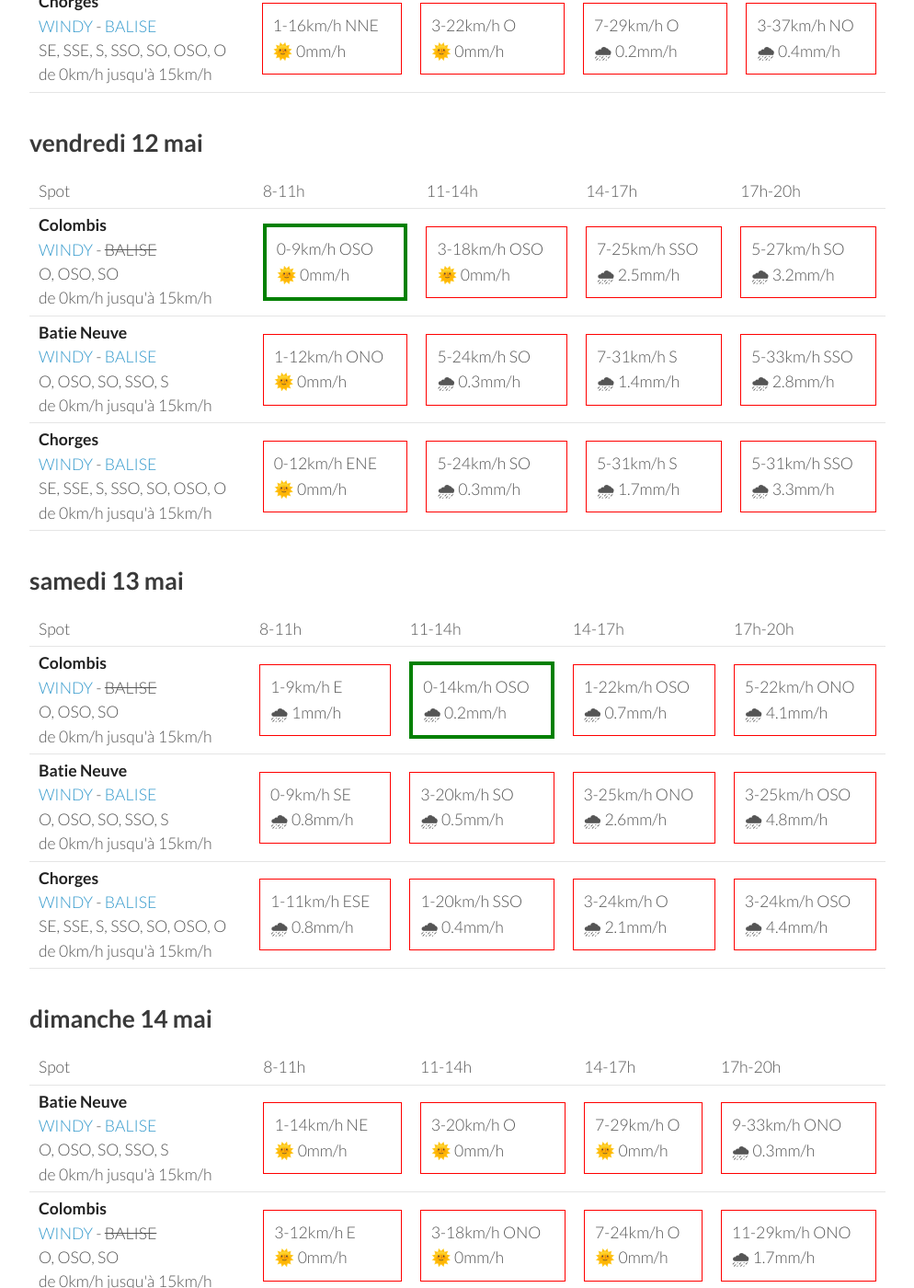
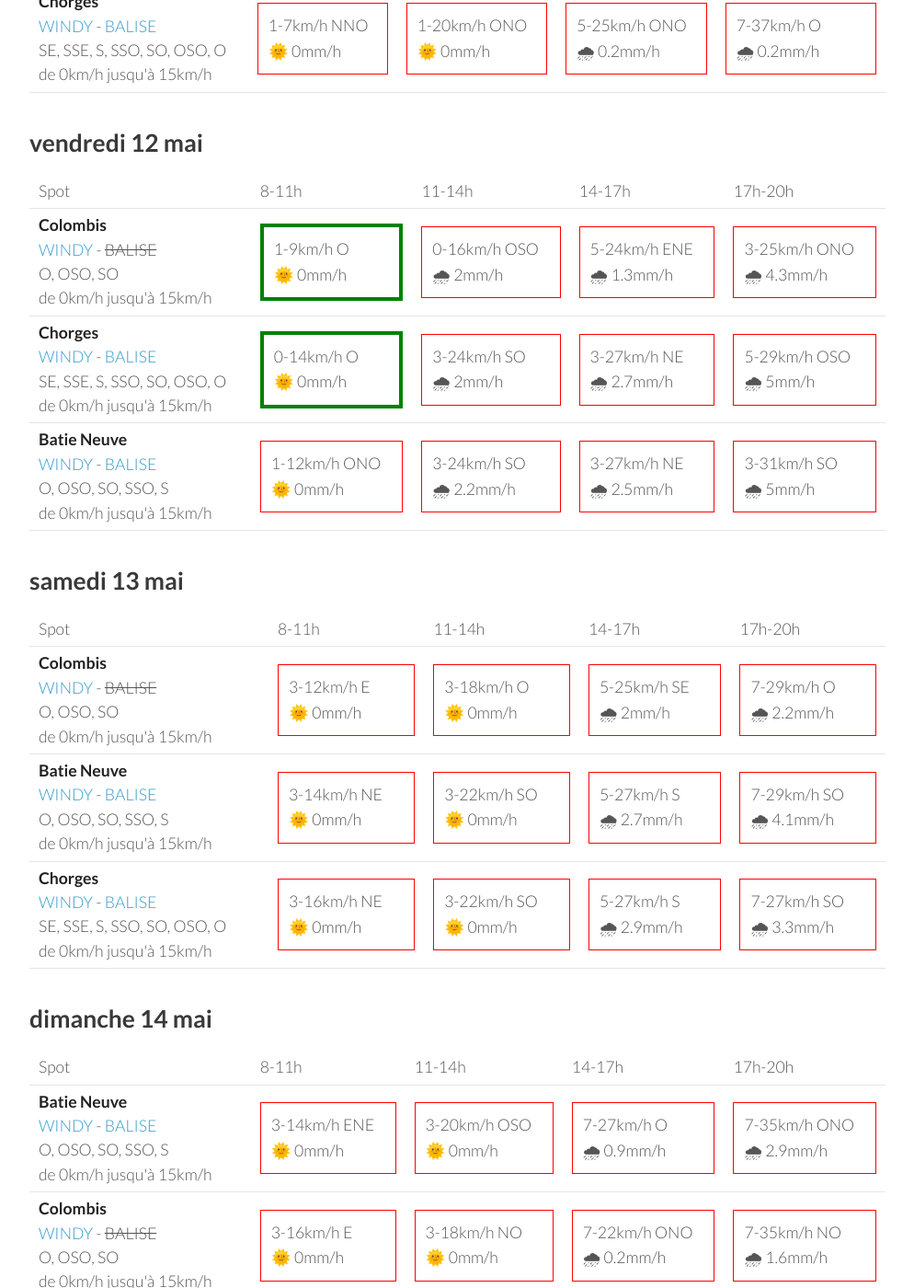
Before and after one commit to parapente-dans-le-nord/parapente-dans-le-nord.github.io, a Jekyll site: the page built from serre_poncon.markdown, in a window 1280 px wide and 1400 px high, scrolled down 1568 px. Shown: the whole window at 92% size, without its empty margins (26-1020 px from the left). Built offline with Jekyll 4.4.1, drawn with Linux system fonts in a browser that asks for light colours; some of the changed text lies outside the part shown.

Commit message:
update index.markdown

```diff
--- a/serre_poncon.markdown
+++ b/serre_poncon.markdown
@@ -22,30 +22,30 @@ page mise à jour le mardi 09 mai 17:31
       <td>17h-20h</td>
     </tr>
 <tr>
+        <td><strong>Colombis</strong><br><a href="https://windy.com/44.494/6.216?44.559,6.262,10">WINDY</a> - <span class="no-balise"> BALISE </span><br> <span class="vent-favorable">O, OSO, SO</span><br><span class="force-vent">de 0km/h jusqu'à 15km/h</span> </td>
+
+            <td><div class="not-flyable"><p>0-0km/h NA</p><p>🌧️ 0mm/h</p></div></td>
+            <td><div class="not-flyable"><p>0-0km/h NA</p><p>🌧️ 0mm/h</p></div></td>
+            <td><div class="not-flyable"><p>0-0km/h NA</p><p>🌧️ 0mm/h</p></div></td>
+            <td><div class="not-flyable"><p>9-29km/h O</p><p>🌧 3.9mm/h</p></div></td>
+
+    </tr>
+<tr>
         <td><strong>Batie Neuve</strong><br><a href="https://windy.com/44.584/6.236?44.559,6.262,10,m:eTtagly">WINDY</a> - <span class=""><a href="https://www.openwindmap.org/PP554">BALISE</a> </span><br> <span class="vent-favorable">O, OSO, SO, SSO, S</span><br><span class="force-vent">de 0km/h jusqu'à 15km/h</span> </td>
 
             <td><div class="not-flyable"><p>0-0km/h NA</p><p>🌧️ 0mm/h</p></div></td>
-            <td><div class="not-flyable"><p>7-16km/h SSO</p><p>🌞 0mm/h</p></div></td>
-            <td><div class="not-flyable"><p>11-24km/h SO</p><p>🌞 0mm/h</p></div></td>
-            <td><div class="not-flyable"><p>5-18km/h O</p><p>🌞 4.3mm/h</p></div></td>
-
-    </tr>
-<tr>
-        <td><strong>Colombis</strong><br><a href="https://windy.com/44.494/6.216?44.559,6.262,10">WINDY</a> - <span class="no-balise"> BALISE </span><br> <span class="vent-favorable">O, OSO, SO</span><br><span class="force-vent">de 0km/h jusqu'à 15km/h</span> </td>
-
             <td><div class="not-flyable"><p>0-0km/h NA</p><p>🌧️ 0mm/h</p></div></td>
-            <td><div class="not-flyable"><p>7-16km/h SSO</p><p>🌞 0mm/h</p></div></td>
-            <td><div class="not-flyable"><p>11-25km/h SSO</p><p>🌞 0mm/h</p></div></td>
-            <td><div class="not-flyable"><p>7-27km/h OSO</p><p>🌞 3mm/h</p></div></td>
+            <td><div class="not-flyable"><p>0-0km/h NA</p><p>🌧️ 0mm/h</p></div></td>
+            <td><div class="not-flyable"><p>3-25km/h S</p><p>🌧 3.3mm/h</p></div></td>
 
     </tr>
 <tr>
         <td><strong>Chorges</strong><br><a href="https://windy.com/44.578/6.280?44.559,6.262,10">WINDY</a> - <span class=""><a href="https://www.openwindmap.org/PP554">BALISE</a> </span><br> <span class="vent-favorable">SE, SSE, S, SSO, SO, OSO, O</span><br><span class="force-vent">de 0km/h jusqu'à 15km/h</span> </td>
 
             <td><div class="not-flyable"><p>0-0km/h NA</p><p>🌧️ 0mm/h</p></div></td>
-            <td><div class="not-flyable"><p>5-16km/h SO</p><p>🌞 0mm/h</p></div></td>
-            <td><div class="not-flyable"><p>9-20km/h OSO</p><p>🌞 0mm/h</p></div></td>
-            <td><div class="not-flyable"><p>9-22km/h O</p><p>🌞 4.8mm/h</p></div></td>
+            <td><div class="not-flyable"><p>0-0km/h NA</p><p>🌧️ 0mm/h</p></div></td>
+            <td><div class="not-flyable"><p>0-0km/h NA</p><p>🌧️ 0mm/h</p></div></td>
+            <td><div class="not-flyable"><p>3-29km/h N</p><p>🌧 6mm/h</p></div></td>
 
     </tr>
 
@@ -67,30 +67,30 @@ page mise à jour le mardi 09 mai 17:31
 <tr>
         <td><strong>Chorges</strong><br><a href="https://windy.com/44.578/6.280?44.559,6.262,10">WINDY</a> - <span class=""><a href="https://www.openwindmap.org/PP554">BALISE</a> </span><br> <span class="vent-favorable">SE, SSE, S, SSO, SO, OSO, O</span><br><span class="force-vent">de 0km/h jusqu'à 15km/h</span> </td>
 
-            <td><div class="not-flyable"><p>1-5km/h E</p><p>🌞 0mm/h</p></div></td>
-            <td><div class="flyable"><p>5-14km/h S</p><p>🌞 0mm/h</p></div></td>
-            <td><div class="not-flyable"><p>12-24km/h NNO</p><p>🌞 0mm/h</p></div></td>
-            <td><div class="not-flyable"><p>24-48km/h NNO</p><p>🌞 0mm/h</p></div></td>
+            <td><div class="not-flyable"><p>0-3km/h ESE</p><p>🌞 0mm/h</p></div></td>
+            <td><div class="flyable"><p>7-14km/h S</p><p>🌞 0mm/h</p></div></td>
+            <td><div class="not-flyable"><p>5-18km/h ONO</p><p>🌞 0mm/h</p></div></td>
+            <td><div class="not-flyable"><p>24-48km/h N</p><p>🌞 0mm/h</p></div></td>
 
 
     </tr>
 <tr>
         <td><strong>Batie Neuve</strong><br><a href="https://windy.com/44.584/6.236?44.559,6.262,10,m:eTtagly">WINDY</a> - <span class=""><a href="https://www.openwindmap.org/PP554">BALISE</a> </span><br> <span class="vent-favorable">O, OSO, SO, SSO, S</span><br><span class="force-vent">de 0km/h jusqu'à 15km/h</span> </td>
 
-            <td><div class="not-flyable"><p>14-35km/h N</p><p>🌞 0mm/h</p></div></td>
-            <td><div class="not-flyable"><p>14-38km/h N</p><p>🌞 0mm/h</p></div></td>
-            <td><div class="not-flyable"><p>22-53km/h NNO</p><p>🌞 0mm/h</p></div></td>
-            <td><div class="not-flyable"><p>25-62km/h NNO</p><p>🌞 0mm/h</p></div></td>
+            <td><div class="not-flyable"><p>16-37km/h N</p><p>🌞 0mm/h</p></div></td>
+            <td><div class="not-flyable"><p>20-46km/h N</p><p>🌞 0mm/h</p></div></td>
+            <td><div class="not-flyable"><p>22-51km/h NNO</p><p>🌞 0mm/h</p></div></td>
+            <td><div class="not-flyable"><p>27-64km/h NNO</p><p>🌞 0mm/h</p></div></td>
 
 
     </tr>
 <tr>
         <td><strong>Colombis</strong><br><a href="https://windy.com/44.494/6.216?44.559,6.262,10">WINDY</a> - <span class="no-balise"> BALISE </span><br> <span class="vent-favorable">O, OSO, SO</span><br><span class="force-vent">de 0km/h jusqu'à 15km/h</span> </td>
 
-            <td><div class="not-flyable"><p>18-42km/h NNO</p><p>🌞 0mm/h</p></div></td>
-            <td><div class="not-flyable"><p>22-51km/h NNO</p><p>🌞 0mm/h</p></div></td>
+            <td><div class="not-flyable"><p>20-46km/h NNO</p><p>🌞 0mm/h</p></div></td>
             <td><div class="not-flyable"><p>22-50km/h NNO</p><p>🌞 0mm/h</p></div></td>
-            <td><div class="not-flyable"><p>24-55km/h NNO</p><p>🌞 0mm/h</p></div></td>
+            <td><div class="not-flyable"><p>22-50km/h NNO</p><p>🌞 0mm/h</p></div></td>
+            <td><div class="not-flyable"><p>25-57km/h NNO</p><p>🌞 0mm/h</p></div></td>
 
 
     </tr>
@@ -113,30 +113,30 @@ page mise à jour le mardi 09 mai 17:31
 <tr>
         <td><strong>Batie Neuve</strong><br><a href="https://windy.com/44.584/6.236?44.559,6.262,10,m:eTtagly">WINDY</a> - <span class=""><a href="https://www.openwindmap.org/PP554">BALISE</a> </span><br> <span class="vent-favorable">O, OSO, SO, SSO, S</span><br><span class="force-vent">de 0km/h jusqu'à 15km/h</span> </td>
 
-            <td><div class="not-flyable"><p>3-16km/h N</p><p>🌞 0mm/h</p></div></td>
-            <td><div class="not-flyable"><p>5-24km/h O</p><p>🌞 0mm/h</p></div></td>
-            <td><div class="not-flyable"><p>7-29km/h ONO</p><p>🌧 0.2mm/h</p></div></td>
-            <td><div class="not-flyable"><p>7-40km/h NO</p><p>🌧 0.3mm/h</p></div></td>
+            <td><div class="not-flyable"><p>1-7km/h NNE</p><p>🌞 0mm/h</p></div></td>
+            <td><div class="not-flyable"><p>3-20km/h ONO</p><p>🌞 0mm/h</p></div></td>
+            <td><div class="not-flyable"><p>7-27km/h ONO</p><p>🌞 0mm/h</p></div></td>
+            <td><div class="not-flyable"><p>11-38km/h ONO</p><p>🌞 0mm/h</p></div></td>
 
 
     </tr>
 <tr>
         <td><strong>Colombis</strong><br><a href="https://windy.com/44.494/6.216?44.559,6.262,10">WINDY</a> - <span class="no-balise"> BALISE </span><br> <span class="vent-favorable">O, OSO, SO</span><br><span class="force-vent">de 0km/h jusqu'à 15km/h</span> </td>
 
-            <td><div class="not-flyable"><p>1-12km/h N</p><p>🌞 0mm/h</p></div></td>
-            <td><div class="not-flyable"><p>7-24km/h ONO</p><p>🌞 0mm/h</p></div></td>
-            <td><div class="not-flyable"><p>7-25km/h ONO</p><p>🌞 0mm/h</p></div></td>
-            <td><div class="not-flyable"><p>9-40km/h NO</p><p>🌧 0.3mm/h</p></div></td>
+            <td><div class="not-flyable"><p>3-12km/h NO</p><p>🌞 0mm/h</p></div></td>
+            <td><div class="not-flyable"><p>5-20km/h ONO</p><p>🌞 0mm/h</p></div></td>
+            <td><div class="not-flyable"><p>9-29km/h ONO</p><p>🌞 0mm/h</p></div></td>
+            <td><div class="not-flyable"><p>12-38km/h ONO</p><p>🌞 0mm/h</p></div></td>
 
 
     </tr>
 <tr>
         <td><strong>Chorges</strong><br><a href="https://windy.com/44.578/6.280?44.559,6.262,10">WINDY</a> - <span class=""><a href="https://www.openwindmap.org/PP554">BALISE</a> </span><br> <span class="vent-favorable">SE, SSE, S, SSO, SO, OSO, O</span><br><span class="force-vent">de 0km/h jusqu'à 15km/h</span> </td>
 
-            <td><div class="not-flyable"><p>1-16km/h NNE</p><p>🌞 0mm/h</p></div></td>
-            <td><div class="not-flyable"><p>3-22km/h O</p><p>🌞 0mm/h</p></div></td>
-            <td><div class="not-flyable"><p>7-29km/h O</p><p>🌧 0.2mm/h</p></div></td>
-            <td><div class="not-flyable"><p>3-37km/h NO</p><p>🌧 0.4mm/h</p></div></td>
+            <td><div class="not-flyable"><p>1-7km/h NNO</p><p>🌞 0mm/h</p></div></td>
+            <td><div class="not-flyable"><p>1-20km/h ONO</p><p>🌞 0mm/h</p></div></td>
+            <td><div class="not-flyable"><p>5-25km/h ONO</p><p>🌧 0.2mm/h</p></div></td>
+            <td><div class="not-flyable"><p>7-37km/h O</p><p>🌧 0.2mm/h</p></div></td>
 
 
     </tr>
@@ -159,10 +159,20 @@ page mise à jour le mardi 09 mai 17:31
 <tr>
         <td><strong>Colombis</strong><br><a href="https://windy.com/44.494/6.216?44.559,6.262,10">WINDY</a> - <span class="no-balise"> BALISE </span><br> <span class="vent-favorable">O, OSO, SO</span><br><span class="force-vent">de 0km/h jusqu'à 15km/h</span> </td>
 
-            <td><div class="flyable"><p>0-9km/h OSO</p><p>🌞 0mm/h</p></div></td>
-            <td><div class="not-flyable"><p>3-18km/h OSO</p><p>🌞 0mm/h</p></div></td>
-            <td><div class="not-flyable"><p>7-25km/h SSO</p><p>🌧 2.5mm/h</p></div></td>
-            <td><div class="not-flyable"><p>5-27km/h SO</p><p>🌧 3.2mm/h</p></div></td>
+            <td><div class="flyable"><p>1-9km/h O</p><p>🌞 0mm/h</p></div></td>
+            <td><div class="not-flyable"><p>0-16km/h OSO</p><p>🌧 2mm/h</p></div></td>
+            <td><div class="not-flyable"><p>5-24km/h ENE</p><p>🌧 1.3mm/h</p></div></td>
+            <td><div class="not-flyable"><p>3-25km/h ONO</p><p>🌧 4.3mm/h</p></div></td>
+
+
+    </tr>
+<tr>
+        <td><strong>Chorges</strong><br><a href="https://windy.com/44.578/6.280?44.559,6.262,10">WINDY</a> - <span class=""><a href="https://www.openwindmap.org/PP554">BALISE</a> </span><br> <span class="vent-favorable">SE, SSE, S, SSO, SO, OSO, O</span><br><span class="force-vent">de 0km/h jusqu'à 15km/h</span> </td>
+
+            <td><div class="flyable"><p>0-14km/h O</p><p>🌞 0mm/h</p></div></td>
+            <td><div class="not-flyable"><p>3-24km/h SO</p><p>🌧 2mm/h</p></div></td>
+            <td><div class="not-flyable"><p>3-27km/h NE</p><p>🌧 2.7mm/h</p></div></td>
+            <td><div class="not-flyable"><p>5-29km/h OSO</p><p>🌧 5mm/h</p></div></td>
 
 
     </tr>
@@ -170,19 +180,9 @@ page mise à jour le mardi 09 mai 17:31
         <td><strong>Batie Neuve</strong><br><a href="https://windy.com/44.584/6.236?44.559,6.262,10,m:eTtagly">WINDY</a> - <span class=""><a href="https://www.openwindmap.org/PP554">BALISE</a> </span><br> <span class="vent-favorable">O, OSO, SO, SSO, S</span><br><span class="force-vent">de 0km/h jusqu'à 15km/h</span> </td>
 
             <td><div class="not-flyable"><p>1-12km/h ONO</p><p>🌞 0mm/h</p></div></td>
-            <td><div class="not-flyable"><p>5-24km/h SO</p><p>🌧 0.3mm/h</p></div></td>
-            <td><div class="not-flyable"><p>7-31km/h S</p><p>🌧 1.4mm/h</p></div></td>
-            <td><div class="not-flyable"><p>5-33km/h SSO</p><p>🌧 2.8mm/h</p></div></td>
-
-
-    </tr>
-<tr>
-        <td><strong>Chorges</strong><br><a href="https://windy.com/44.578/6.280?44.559,6.262,10">WINDY</a> - <span class=""><a href="https://www.openwindmap.org/PP554">BALISE</a> </span><br> <span class="vent-favorable">SE, SSE, S, SSO, SO, OSO, O</span><br><span class="force-vent">de 0km/h jusqu'à 15km/h</span> </td>
-
-            <td><div class="not-flyable"><p>0-12km/h ENE</p><p>🌞 0mm/h</p></div></td>
-            <td><div class="not-flyable"><p>5-24km/h SO</p><p>🌧 0.3mm/h</p></div></td>
-            <td><div class="not-flyable"><p>5-31km/h S</p><p>🌧 1.7mm/h</p></div></td>
-            <td><div class="not-flyable"><p>5-31km/h SSO</p><p>🌧 3.3mm/h</p></div></td>
+            <td><div class="not-flyable"><p>3-24km/h SO</p><p>🌧 2.2mm/h</p></div></td>
+            <td><div class="not-flyable"><p>3-27km/h NE</p><p>🌧 2.5mm/h</p></div></td>
+            <td><div class="not-flyable"><p>3-31km/h SO</p><p>🌧 5mm/h</p></div></td>
 
 
     </tr>
@@ -205,30 +205,30 @@ page mise à jour le mardi 09 mai 17:31
 <tr>
         <td><strong>Colombis</strong><br><a href="https://windy.com/44.494/6.216?44.559,6.262,10">WINDY</a> - <span class="no-balise"> BALISE </span><br> <span class="vent-favorable">O, OSO, SO</span><br><span class="force-vent">de 0km/h jusqu'à 15km/h</span> </td>
 
-            <td><div class="not-flyable"><p>1-9km/h E</p><p>🌧 1mm/h</p></div></td>
-            <td><div class="flyable"><p>0-14km/h OSO</p><p>🌧 0.2mm/h</p></div></td>
-            <td><div class="not-flyable"><p>1-22km/h OSO</p><p>🌧 0.7mm/h</p></div></td>
-            <td><div class="not-flyable"><p>5-22km/h ONO</p><p>🌧 4.1mm/h</p></div></td>
+            <td><div class="not-flyable"><p>3-12km/h E</p><p>🌞 0mm/h</p></div></td>
+            <td><div class="not-flyable"><p>3-18km/h O</p><p>🌞 0mm/h</p></div></td>
+            <td><div class="not-flyable"><p>5-25km/h SE</p><p>🌧 2mm/h</p></div></td>
+            <td><div class="not-flyable"><p>7-29km/h O</p><p>🌧 2.2mm/h</p></div></td>
 
 
     </tr>
 <tr>
         <td><strong>Batie Neuve</strong><br><a href="https://windy.com/44.584/6.236?44.559,6.262,10,m:eTtagly">WINDY</a> - <span class=""><a href="https://www.openwindmap.org/PP554">BALISE</a> </span><br> <span class="vent-favorable">O, OSO, SO, SSO, S</span><br><span class="force-vent">de 0km/h jusqu'à 15km/h</span> </td>
 
-            <td><div class="not-flyable"><p>0-9km/h SE</p><p>🌧 0.8mm/h</p></div></td>
-            <td><div class="not-flyable"><p>3-20km/h SO</p><p>🌧 0.5mm/h</p></div></td>
-            <td><div class="not-flyable"><p>3-25km/h ONO</p><p>🌧 2.6mm/h</p></div></td>
-            <td><div class="not-flyable"><p>3-25km/h OSO</p><p>🌧 4.8mm/h</p></div></td>
+            <td><div class="not-flyable"><p>3-14km/h NE</p><p>🌞 0mm/h</p></div></td>
+            <td><div class="not-flyable"><p>3-22km/h SO</p><p>🌞 0mm/h</p></div></td>
+            <td><div class="not-flyable"><p>5-27km/h S</p><p>🌧 2.7mm/h</p></div></td>
+            <td><div class="not-flyable"><p>7-29km/h SO</p><p>🌧 4.1mm/h</p></div></td>
 
 
     </tr>
 <tr>
         <td><strong>Chorges</strong><br><a href="https://windy.com/44.578/6.280?44.559,6.262,10">WINDY</a> - <span class=""><a href="https://www.openwindmap.org/PP554">BALISE</a> </span><br> <span class="vent-favorable">SE, SSE, S, SSO, SO, OSO, O</span><br><span class="force-vent">de 0km/h jusqu'à 15km/h</span> </td>
 
-            <td><div class="not-flyable"><p>1-11km/h ESE</p><p>🌧 0.8mm/h</p></div></td>
-            <td><div class="not-flyable"><p>1-20km/h SSO</p><p>🌧 0.4mm/h</p></div></td>
-            <td><div class="not-flyable"><p>3-24km/h O</p><p>🌧 2.1mm/h</p></div></td>
-            <td><div class="not-flyable"><p>3-24km/h OSO</p><p>🌧 4.4mm/h</p></div></td>
+            <td><div class="not-flyable"><p>3-16km/h NE</p><p>🌞 0mm/h</p></div></td>
+            <td><div class="not-flyable"><p>3-22km/h SO</p><p>🌞 0mm/h</p></div></td>
+            <td><div class="not-flyable"><p>5-27km/h S</p><p>🌧 2.9mm/h</p></div></td>
+            <td><div class="not-flyable"><p>7-27km/h SO</p><p>🌧 3.3mm/h</p></div></td>
 
 
     </tr>
@@ -251,30 +251,30 @@ page mise à jour le mardi 09 mai 17:31
 <tr>
         <td><strong>Batie Neuve</strong><br><a href="https://windy.com/44.584/6.236?44.559,6.262,10,m:eTtagly">WINDY</a> - <span class=""><a href="https://www.openwindmap.org/PP554">BALISE</a> </span><br> <span class="vent-favorable">O, OSO, SO, SSO, S</span><br><span class="force-vent">de 0km/h jusqu'à 15km/h</span> </td>
 
-            <td><div class="not-flyable"><p>1-14km/h NE</p><p>🌞 0mm/h</p></div></td>
-            <td><div class="not-flyable"><p>3-20km/h O</p><p>🌞 0mm/h</p></div></td>
-            <td><div class="not-flyable"><p>7-29km/h O</p><p>🌞 0mm/h</p></div></td>
-            <td><div class="not-flyable"><p>9-33km/h ONO</p><p>🌧 0.3mm/h</p></div></td>
+            <td><div class="not-flyable"><p>3-14km/h ENE</p><p>🌞 0mm/h</p></div></td>
+            <td><div class="not-flyable"><p>3-20km/h OSO</p><p>🌞 0mm/h</p></div></td>
+            <td><div class="not-flyable"><p>7-27km/h O</p><p>🌧 0.9mm/h</p></div></td>
+            <td><div class="not-flyable"><p>7-35km/h ONO</p><p>🌧 2.9mm/h</p></div></td>
 
 
     </tr>
 <tr>
         <td><strong>Colombis</strong><br><a href="https://windy.com/44.494/6.216?44.559,6.262,10">WINDY</a> - <span class="no-balise"> BALISE </span><br> <span class="vent-favorable">O, OSO, SO</span><br><span class="force-vent">de 0km/h jusqu'à 15km/h</span> </td>
 
-            <td><div class="not-flyable"><p>3-12km/h E</p><p>🌞 0mm/h</p></div></td>
-            <td><div class="not-flyable"><p>3-18km/h ONO</p><p>🌞 0mm/h</p></div></td>
-            <td><div class="not-flyable"><p>7-24km/h O</p><p>🌞 0mm/h</p></div></td>
-            <td><div class="not-flyable"><p>11-29km/h ONO</p><p>🌧 1.7mm/h</p></div></td>
+            <td><div class="not-flyable"><p>3-16km/h E</p><p>🌞 0mm/h</p></div></td>
+            <td><div class="not-flyable"><p>3-18km/h NO</p><p>🌞 0mm/h</p></div></td>
+            <td><div class="not-flyable"><p>7-22km/h ONO</p><p>🌧 0.2mm/h</p></div></td>
+            <td><div class="not-flyable"><p>7-35km/h NO</p><p>🌧 1.6mm/h</p></div></td>
 
 
     </tr>
 <tr>
         <td><strong>Chorges</strong><br><a href="https://windy.com/44.578/6.280?44.559,6.262,10">WINDY</a> - <span class=""><a href="https://www.openwindmap.org/PP554">BALISE</a> </span><br> <span class="vent-favorable">SE, SSE, S, SSO, SO, OSO, O</span><br><span class="force-vent">de 0km/h jusqu'à 15km/h</span> </td>
 
-            <td><div class="not-flyable"><p>3-16km/h ENE</p><p>🌞 0mm/h</p></div></td>
-            <td><div class="not-flyable"><p>3-20km/h O</p><p>🌞 0mm/h</p></div></td>
-            <td><div class="not-flyable"><p>7-31km/h O</p><p>🌧 0.2mm/h</p></div></td>
-            <td><div class="not-flyable"><p>7-33km/h ONO</p><p>🌧 0.2mm/h</p></div></td>
+            <td><div class="not-flyable"><p>5-18km/h ENE</p><p>🌞 0mm/h</p></div></td>
+            <td><div class="not-flyable"><p>1-22km/h OSO</p><p>🌞 0mm/h</p></div></td>
+            <td><div class="not-flyable"><p>5-25km/h O</p><p>🌧 0.8mm/h</p></div></td>
+            <td><div class="not-flyable"><p>5-33km/h ONO</p><p>🌧 3mm/h</p></div></td>
 
 
     </tr>
```
Also changed, not shown: other parts of serre_poncon.markdown (+1 -1 lines).
